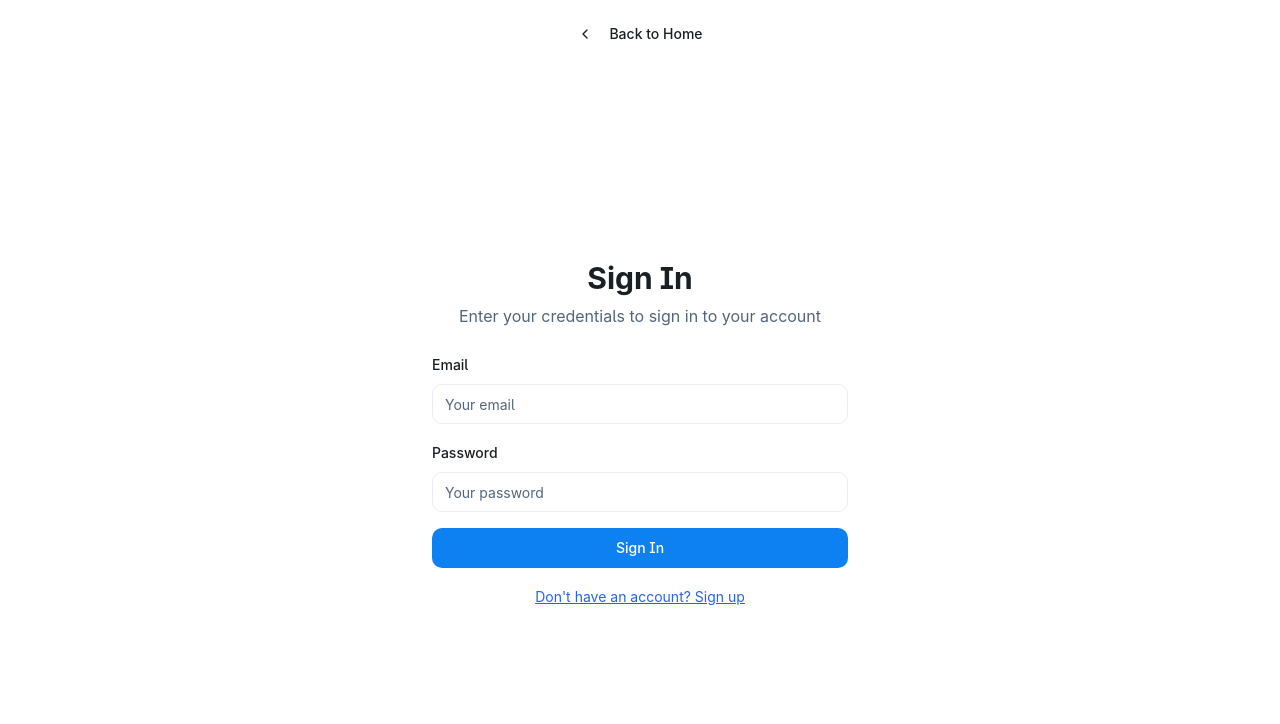
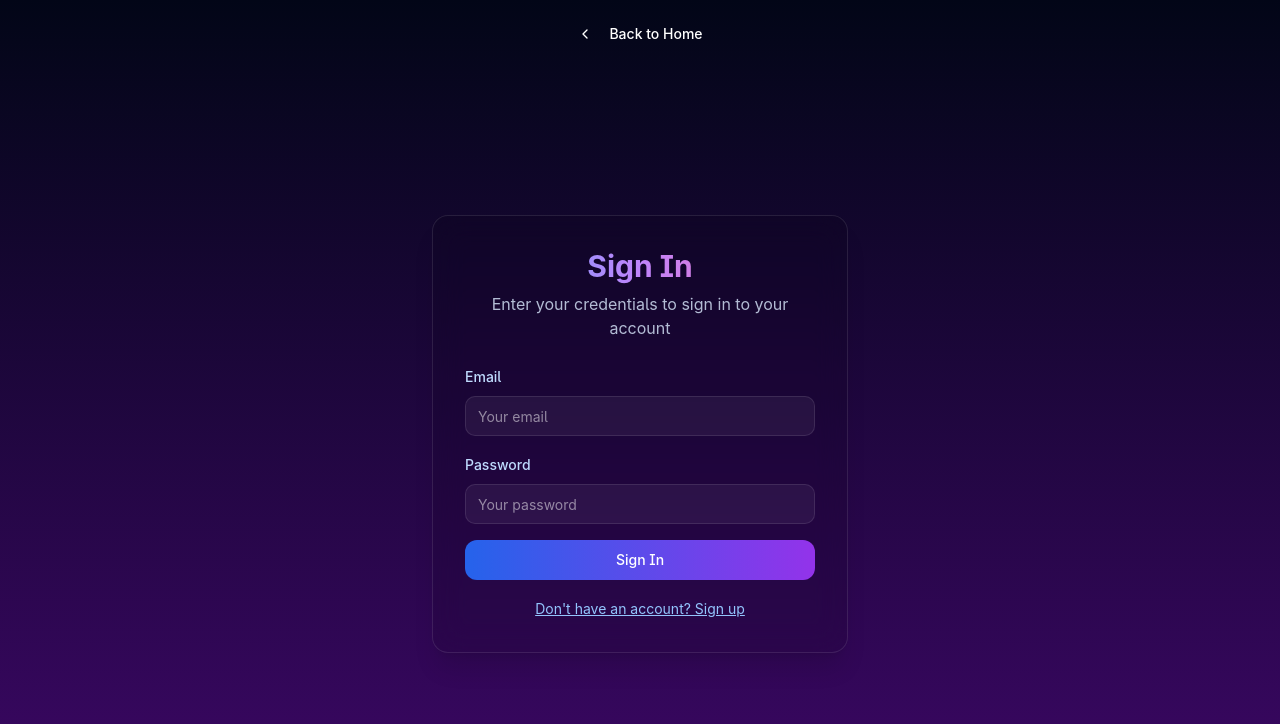
Before and after one commit to Shizznizz/wardrobe-wizardry-63, a React (Vite) app: page /auth in a window 1280 px wide. Shown: the top 724 px of the page. Built offline with nearby package versions, Linux system fonts and the light colour scheme; a web font is replaced by a local one.

Commit message:
Refactor: Apply consistent styling to all pages
Apply the same design and feel to all pages for a unified user experience.

```diff
--- a/src/index.css
+++ b/src/index.css
@@ -111,11 +111,58 @@
   }
 
   .glass-dark {
-    @apply bg-black/10 backdrop-blur-lg border border-white/10;
+    @apply bg-black/10 backdrop-blur-lg border border-white/10 shadow-lg;
   }
 
   .neo-blur {
     @apply backdrop-blur-2xl bg-black/40 border border-white/10;
+  }
+
+  /* Futuristic elements */
+  .glow {
+    @apply relative;
+  }
+
+  .glow::before {
+    content: '';
+    @apply absolute inset-0 -z-10 bg-gradient-to-r from-blue-500 to-purple-500 opacity-50 blur-xl rounded-full;
+    animation: pulse 3s infinite alternate;
+  }
+
+  @keyframes pulse {
+    0% {
+      opacity: 0.3;
+      transform: scale(0.95);
+    }
+    100% {
+      opacity: 0.7;
+      transform: scale(1.05);
+    }
+  }
+
+  .futuristic-border {
+    @apply relative rounded-xl p-[1px] overflow-hidden;
+    background: linear-gradient(270deg, #3a8bff 0%, #9e5eff 100%);
+  }
+
+  .futuristic-border::before {
+    content: '';
+    @apply absolute inset-0 rounded-xl;
+    background: linear-gradient(270deg, rgba(58, 139, 255, 0.5) 0%, rgba(158, 94, 255, 0.5) 100%);
+    background-size: 200% 200%;
+    animation: borderFlow 3s linear infinite;
+  }
+
+  @keyframes borderFlow {
+    0% {
+      background-position: 0% 50%;
+    }
+    50% {
+      background-position: 100% 50%;
+    }
+    100% {
+      background-position: 0% 50%;
+    }
   }
 
   /* Prevent z-index stacking issues */
@@ -180,4 +227,28 @@
   .nav-link-inactive {
     @apply text-muted-foreground hover:text-accent;
   }
+
+  /* Futuristic button */
+  .btn-futuristic {
+    @apply relative overflow-hidden bg-gradient-to-r from-blue-600 to-purple-600 hover:from-blue-700 hover:to-purple-700 rounded-xl text-lg px-8 py-6 h-auto transition-all shadow-xl hover:shadow-purple-500/20;
+  }
+
+  .btn-futuristic::before {
+    content: '';
+    @apply absolute inset-0 w-full h-full bg-gradient-to-r from-blue-400/30 to-purple-400/30 opacity-0 transition-opacity;
+  }
+
+  .btn-futuristic:hover::before {
+    @apply opacity-100;
+  }
+
+  /* Futuristic card */
+  .card-futuristic {
+    @apply glass-dark p-8 rounded-2xl border border-white/10 backdrop-blur-lg shadow-lg transition-all duration-300;
+  }
+
+  .card-futuristic:hover {
+    @apply shadow-lg shadow-blue-500/10;
+    transform: translateY(-8px);
+  }
 }
--- a/src/pages/Auth.tsx
+++ b/src/pages/Auth.tsx
@@ -10,6 +10,7 @@ import { Form, FormField, FormItem, FormLabel, FormControl, FormMessage } from "
 import { zodResolver } from "@hookform/resolvers/zod";
 import { useForm } from "react-hook-form";
 import * as z from "zod";
+import { motion } from "framer-motion";
 
 const authFormSchema = z.object({
   email: z.string().email("Please enter a valid email address"),
@@ -70,13 +71,34 @@ const Auth = () => {
     form.reset();
   };
 
+  const containerVariants = {
+    hidden: { opacity: 0 },
+    visible: {
+      opacity: 1,
+      transition: { staggerChildren: 0.1 }
+    }
+  };
+
+  const itemVariants = {
+    hidden: { y: 20, opacity: 0 },
+    visible: {
+      y: 0,
+      opacity: 1,
+      transition: {
+        type: 'spring',
+        stiffness: 100,
+        damping: 12
+      }
+    }
+  };
+
   return (
-    <div className="min-h-screen bg-white flex flex-col">
+    <div className="min-h-screen bg-gradient-to-b from-slate-950 to-purple-950 text-white flex flex-col">
       <div className="p-4">
         <Button
           variant="ghost"
           size="sm"
-          className="flex items-center"
+          className="flex items-center text-white hover:text-blue-300 transition-colors"
           onClick={() => navigate("/")}
           asChild
         >
@@ -87,13 +109,19 @@ const Auth = () => {
         </Button>
       </div>
 
-      <div className="container max-w-md mx-auto px-4 pt-10 pb-10 flex-grow flex flex-col justify-center">
-        <div className="space-y-6">
+      <motion.div
+        className="container max-w-md mx-auto px-4 pt-10 pb-10 flex-grow flex flex-col justify-center"
+        initial="hidden"
+        animate="visible"
+        variants={containerVariants}
+      >
+        <div className="glass-dark p-8 rounded-2xl border border-white/10 backdrop-blur-lg shadow-xl">
+          <motion.div variants={itemVariants} className="space-y-6">
             <div className="space-y-2 text-center">
-            <h1 className="text-3xl font-bold">
+              <h1 className="text-3xl font-bold bg-clip-text text-transparent bg-gradient-to-r from-blue-400 via-purple-400 to-pink-400">
                 {authMode === "signin" ? "Sign In" : "Create an Account"}
               </h1>
-            <p className="text-muted-foreground">
+              <p className="text-blue-100/80">
                 {authMode === "signin"
                   ? "Enter your credentials to sign in to your account"
                   : "Enter your information to create a new account"}
@@ -102,35 +130,55 @@ const Auth = () => {
 
             <Form {...form}>
               <form onSubmit={form.handleSubmit(onSubmit)} className="space-y-4">
+                <motion.div variants={itemVariants}>
                   <FormField
                     control={form.control}
                     name="email"
                     render={({ field }) => (
                       <FormItem>
-                    <FormLabel>Email</FormLabel>
+                        <FormLabel className="text-blue-200">Email</FormLabel>
                         <FormControl>
-                      <Input placeholder="Your email" {...field} />
+                          <Input
+                            placeholder="Your email"
+                            {...field}
+                            className="bg-white/5 border-white/10 text-white placeholder:text-white/50"
+                          />
                         </FormControl>
-                    <FormMessage />
+                        <FormMessage className="text-pink-400" />
                       </FormItem>
                     )}
                   />
+                </motion.div>
 
+                <motion.div variants={itemVariants}>
                   <FormField
                     control={form.control}
                     name="password"
                     render={({ field }) => (
                       <FormItem>
-                    <FormLabel>Password</FormLabel>
+                        <FormLabel className="text-blue-200">Password</FormLabel>
                         <FormControl>
-                      <Input type="password" placeholder="Your password" {...field} />
+                          <Input
+                            type="password"
+                            placeholder="Your password"
+                            {...field}
+                            className="bg-white/5 border-white/10 text-white placeholder:text-white/50"
+                          />
                         </FormControl>
-                    <FormMessage />
+                        <FormMessage className="text-pink-400" />
                       </FormItem>
                     )}
                   />
+                </motion.div>
 
-              <Button type="submit" className="w-full" disabled={isLoading}>
+                <motion.div variants={itemVariants}>
+                  <Button
+                    type="submit"
+                    className="w-full relative overflow-hidden bg-gradient-to-r from-blue-600 to-purple-600 hover:from-blue-700 hover:to-purple-700 rounded-xl"
+                    disabled={isLoading}
+                  >
+                    <span className="absolute inset-0 w-full h-full bg-gradient-to-r from-blue-400/20 to-purple-400/20 opacity-0 group-hover:opacity-100 transition-opacity" />
+                    <span className="relative">
                       {isLoading
                         ? authMode === "signin"
                           ? "Signing in..."
@@ -138,23 +186,26 @@ const Auth = () => {
                         : authMode === "signin"
                         ? "Sign In"
                         : "Create Account"}
+                    </span>
                   </Button>
+                </motion.div>
 
-              <div className="text-center">
+                <motion.div variants={itemVariants} className="text-center">
                   <button
                     type="button"
-                  className="text-sm text-blue-600 hover:text-blue-800 underline"
+                    className="text-sm text-blue-300 hover:text-blue-100 underline transition-colors"
                     onClick={toggleAuthMode}
                   >
                     {authMode === "signin"
                       ? "Don't have an account? Sign up"
                       : "Already have an account? Sign in"}
                   </button>
-              </div>
+                </motion.div>
               </form>
             </Form>
+          </motion.div>
         </div>
-      </div>
+      </motion.div>
     </div>
   );
 };
--- a/src/pages/NotFound.tsx
+++ b/src/pages/NotFound.tsx
@@ -1,6 +1,8 @@
 
 import { Link, useLocation } from "react-router-dom";
 import { useEffect } from "react";
+import { motion } from "framer-motion";
+import { ArrowLeft } from "lucide-react";
 
 const NotFound = () => {
   const location = useLocation();
@@ -12,15 +14,57 @@ const NotFound = () => {
     );
   }, [location.pathname]);
 
+  const containerVariants = {
+    hidden: { opacity: 0 },
+    visible: {
+      opacity: 1,
+      transition: { staggerChildren: 0.1 }
+    }
+  };
+
+  const itemVariants = {
+    hidden: { y: 20, opacity: 0 },
+    visible: {
+      y: 0,
+      opacity: 1,
+      transition: {
+        type: 'spring',
+        stiffness: 100,
+        damping: 10
+      }
+    }
+  };
+
   return (
-    <div className="min-h-screen flex items-center justify-center bg-gray-100">
-      <div className="text-center">
-        <h1 className="text-4xl font-bold mb-4">404</h1>
-        <p className="text-xl text-gray-600 mb-4">Oops! Page not found</p>
-        <Link to="/" className="text-blue-500 hover:text-blue-700 underline">
-          Return to Home
-        </Link>
-      </div>
+    <div className="min-h-screen flex items-center justify-center bg-gradient-to-b from-slate-950 to-purple-950 text-white">
+      <motion.div
+        className="text-center px-4 max-w-md glass-dark p-10 rounded-2xl border border-white/10 backdrop-blur-lg shadow-xl"
+        initial="hidden"
+        animate="visible"
+        variants={containerVariants}
+      >
+        <motion.div variants={itemVariants}>
+          <div className="relative mb-6 mx-auto w-24 h-24 rounded-full bg-gradient-to-r from-violet-400 to-blue-500 flex items-center justify-center">
+            <div className="absolute inset-0 rounded-full bg-gradient-to-r from-violet-400 to-blue-500 animate-pulse opacity-50 blur-md"></div>
+            <span className="text-5xl font-bold">404</span>
+          </div>
+        </motion.div>
+
+        <motion.h1 variants={itemVariants} className="text-4xl font-bold mb-4 bg-clip-text text-transparent bg-gradient-to-r from-blue-400 via-purple-400 to-pink-400">
+          Page Not Found
+        </motion.h1>
+
+        <motion.p variants={itemVariants} className="text-xl text-blue-100/80 mb-8">
+          Oops! The page you're looking for doesn't exist.
+        </motion.p>
+
+        <motion.div variants={itemVariants}>
+          <Link to="/" className="inline-flex items-center group text-blue-300 hover:text-blue-100 transition-colors">
+            <ArrowLeft className="mr-2 h-4 w-4 group-hover:-translate-x-1 transition-transform" />
+            <span className="underline">Return to Home</span>
+          </Link>
+        </motion.div>
+      </motion.div>
     </div>
   );
 };
--- a/src/pages/Wardrobe.tsx
+++ b/src/pages/Wardrobe.tsx
@@ -55,7 +55,7 @@ const Wardrobe = () => {
   };
 
   return (
-    <div className="min-h-screen bg-white">
+    <div className="min-h-screen bg-gradient-to-b from-slate-950 to-purple-950 text-white">
       <Header />
 
       <main className="container mx-auto px-4 pt-24 pb-16">
@@ -66,11 +66,11 @@ const Wardrobe = () => {
           variants={containerVariants}
         >
           <motion.div variants={itemVariants} className="flex flex-wrap justify-between items-center mb-8">
-            <h1 className="text-3xl font-bold">My Wardrobe</h1>
+            <h1 className="text-3xl md:text-4xl font-bold bg-clip-text text-transparent bg-gradient-to-r from-blue-400 via-purple-400 to-pink-400">My Wardrobe</h1>
             <UploadModal onUpload={handleUpload} />
           </motion.div>
 
-          <motion.div variants={itemVariants}>
+          <motion.div variants={itemVariants} className="glass-dark p-6 rounded-xl border border-white/10">
             <WardrobeGrid
               items={items}
               onToggleFavorite={handleToggleFavorite}
```
Also changed, not shown: src/pages/Settings.tsx (+44 -24 lines). Lines whose indentation alone changed are shown as unchanged.
